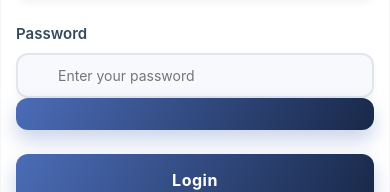
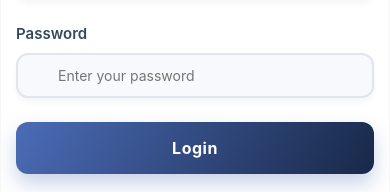
Before and after one commit to kmark4407-droid/HealthScanQR_FRONTEND, an Angular app: page /login in a window 390 px wide. Shown: the part 319-511 px from the top of the page. Built offline with nearby package versions, Linux system fonts and the light colour scheme.

Commit message:
Update login.css

```diff
--- a/src/app/login/login.css
+++ b/src/app/login/login.css
@@ -192,50 +192,61 @@ input:focus + .input-icon {
     color: #4b6cb7;
 }
 
-/* Password input container - FIXED */
+/* Password input container - UPDATED */
 .password-input-container {
     position: relative;
     display: block;
+    width: 100%;
 }
 
 .password-input-container input {
     padding-right: 50px !important;
+    width: 100%;
 }
 
-.password-toggle {
+/* Password toggle button - NEW APPROACH */
+.password-toggle-btn {
     position: absolute;
-    right: 18px;
+    right: 15px;
     top: 50%;
     transform: translateY(-50%);
-    color: #000000 !important;
+    background: transparent;
+    border: none;
+    color: #000000;
     cursor: pointer;
-    transition: all 0.3s ease;
     z-index: 100;
     font-size: 16px;
-    width: 20px;
-    height: 20px;
-    display: flex !important;
+    width: 24px;
+    height: 24px;
+    display: flex;
     align-items: center;
     justify-content: center;
-    opacity: 1 !important;
-    visibility: visible !important;
-    background: transparent;
-    pointer-events: all;
+    padding: 0;
+    border-radius: 4px;
+    transition: all 0.3s ease;
 }
 
-.password-toggle:hover {
-    color: #4b6cb7 !important;
+.password-toggle-btn:hover {
+    color: #4b6cb7;
+    background: rgba(75, 108, 183, 0.1);
     transform: translateY(-50%) scale(1.1);
 }
 
-.password-toggle:active {
+.password-toggle-btn:active {
     transform: translateY(-50%) scale(0.95);
+}
+
+.password-toggle-btn:focus {
+    outline: 2px solid #4b6cb7;
+    outline-offset: 2px;
 }
 
 /* Ensure the lock icon is properly positioned */
 .password-input-container .input-icon.fa-lock {
+    position: absolute;
     left: 18px;
-    right: auto;
+    top: 50%;
+    transform: translateY(-50%);
     z-index: 2;
 }
 
@@ -248,7 +259,7 @@ input:focus + .input-icon {
     padding-left: 5px;
 }
 
-button {
+button[type="submit"] {
     width: 100%;
     padding: 18px;
     background: linear-gradient(120deg, #4b6cb7 0%, #182848 100%);
@@ -265,7 +276,7 @@ button {
     overflow: hidden;
 }
 
-button::before {
+button[type="submit"]::before {
     content: '';
     position: absolute;
     top: 0;
@@ -276,21 +287,21 @@ button::before {
     transition: 0.5s;
 }
 
-button:hover::before {
+button[type="submit"]:hover::before {
     left: 100%;
 }
 
-button:hover {
+button[type="submit"]:hover {
     transform: translateY(-3px);
     box-shadow: 0 15px 25px rgba(75, 108, 183, 0.4);
 }
 
-button:active {
+button[type="submit"]:active {
     transform: translateY(0);
     box-shadow: 0 5px 15px rgba(75, 108, 183, 0.4);
 }
 
-button:disabled {
+button[type="submit"]:disabled {
     background: #cccccc;
     cursor: not-allowed;
     transform: none;
@@ -390,12 +401,12 @@ input.ng-invalid.ng-touched + .input-icon {
 }
 
 /* Enhanced button states */
-button.success {
+button[type="submit"].success {
     background: linear-gradient(120deg, #2ecc71 0%, #27ae60 100%) !important;
     box-shadow: 0 10px 20px rgba(46, 204, 113, 0.3) !important;
 }
 
-button.error {
+button[type="submit"].error {
     background: linear-gradient(120deg, #e74c3c 0%, #c0392b 100%);
     box-shadow: 0 10px 20px rgba(231, 76, 60, 0.3);
 }
@@ -458,7 +469,7 @@ button.error {
     }
 }
 
-button {
+button[type="submit"] {
     animation: slideUp 0.5s ease;
 }
 
@@ -497,7 +508,7 @@ button .fa-check {
     margin-right: 8px;
 }
 
-button.success {
+button[type="submit"].success {
     background: linear-gradient(120deg, #2ecc71 0%, #27ae60 100%) !important;
     box-shadow: 0 10px 20px rgba(46, 204, 113, 0.3) !important;
 }
@@ -554,8 +565,8 @@ button.success {
         font-size: 50px;
     }
 
-    .password-toggle {
-        right: 15px;
+    .password-toggle-btn {
+        right: 12px;
     }
 }
 
@@ -573,8 +584,8 @@ button.success {
         margin-bottom: 25px;
     }
 
-    .password-toggle {
-        right: 12px;
+    .password-toggle-btn {
+        right: 10px;
     }
 
     input {
@@ -610,9 +621,11 @@ button.success {
         padding: 20px 15px;
     }
 
-    .password-toggle {
-        right: 10px;
+    .password-toggle-btn {
+        right: 8px;
         font-size: 14px;
+        width: 20px;
+        height: 20px;
     }
 
     input {
@@ -626,7 +639,7 @@ button.success {
         font-size: 14px;
     }
 
-    button {
+    button[type="submit"] {
         padding: 16px;
         font-size: 16px;
     }
@@ -634,7 +647,7 @@ button.success {
 
 /* Touch device optimizations */
 @media (hover: none) and (pointer: coarse) {
-    .password-toggle {
+    .password-toggle-btn {
         min-width: 44px;
         min-height: 44px;
         display: flex;
```
